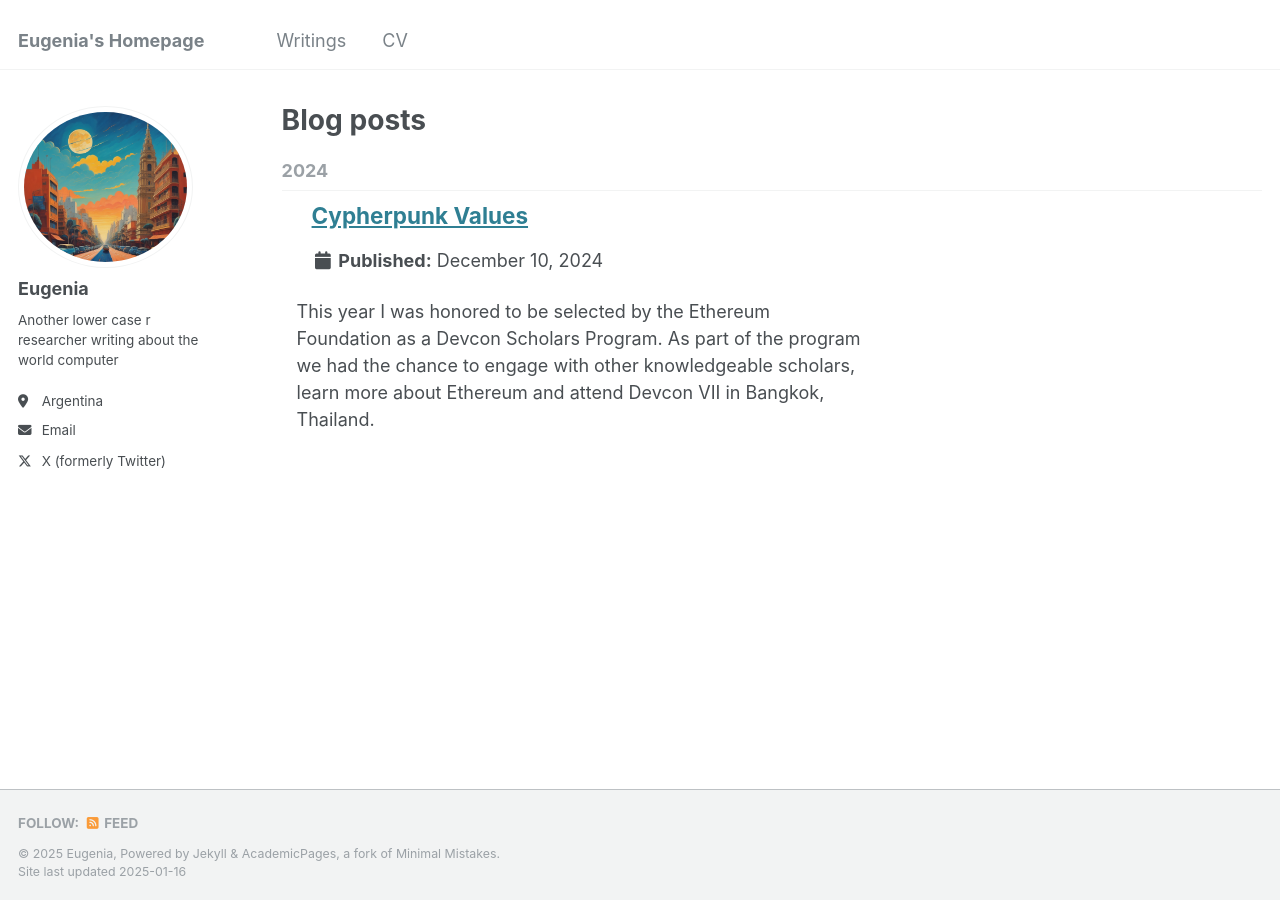
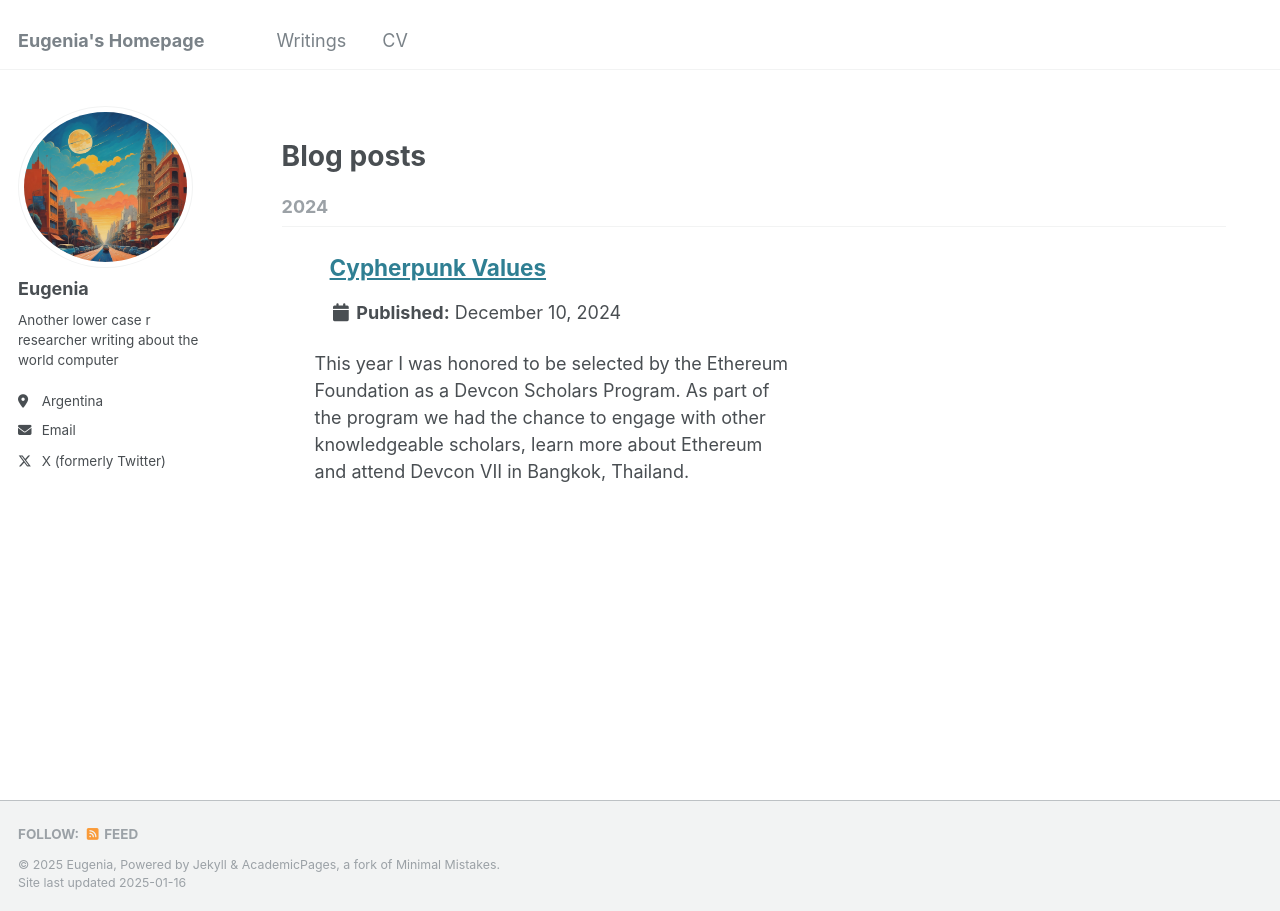
Before and after one commit to eugeniatel/eugeniatel.github.io, a Jekyll site: the page built from _pages/year-archive.html, in a window 1280 px wide. Built offline with Jekyll 4.4.1, drawn with Linux system fonts in a browser that asks for light colours.

Commit message:
Update _archive.scss

```diff
--- a/_sass/_archive.scss
+++ b/_sass/_archive.scss
@@ -4,6 +4,7 @@
 
 .archive {
   margin-bottom: 2em;
+  padding: 2em; /* Added padding for better layout */
 
   @include breakpoint($medium) {
     @include span(12 of 12);
@@ -48,8 +49,9 @@
   }
 }
 
-/* remove border*/
+/* remove border */
 .page__content {
+  margin: 2em; /* Added margin to create spacing around content */
 
   .archive__item-title {
     margin-top: 1em;
@@ -74,6 +76,10 @@
   }
 }
 
+.archive__item {
+  margin: 1.5em 1em; /* Added margin to each archive item */
+}
+
 .archive__item:hover {
   .archive__item-teaser {
     box-shadow: 0 0 10px rgba(#000, 0.25);
@@ -84,12 +90,13 @@
   }
 }
 
-
 /*
    List view
    ========================================================================== */
 
 .list__item {
+  margin: 1.5em 1em; /* Added margin to each list item */
+
   @include breakpoint($medium) {
     padding-right: $right-sidebar-width-narrow;
   }
@@ -106,7 +113,6 @@
     margin: 0 0 4px;
   }
 }
-
 
 /*
    Grid view
@@ -136,8 +142,8 @@
   }
 
   @include breakpoint($medium) {
-    margin-left: 0; /* reset before mixin does its thing*/
-    margin-right: 0; /* reset before mixin does its thing*/
+    margin-left: 0; /* Reset before mixin does its thing */
+    margin-right: 0; /* Reset before mixin does its thing */
     @include gallery(2.5 of 10);
 
     .archive__item-teaser {
@@ -150,7 +156,6 @@
     }
   }
 }
-
 
 /*
    Features
```
